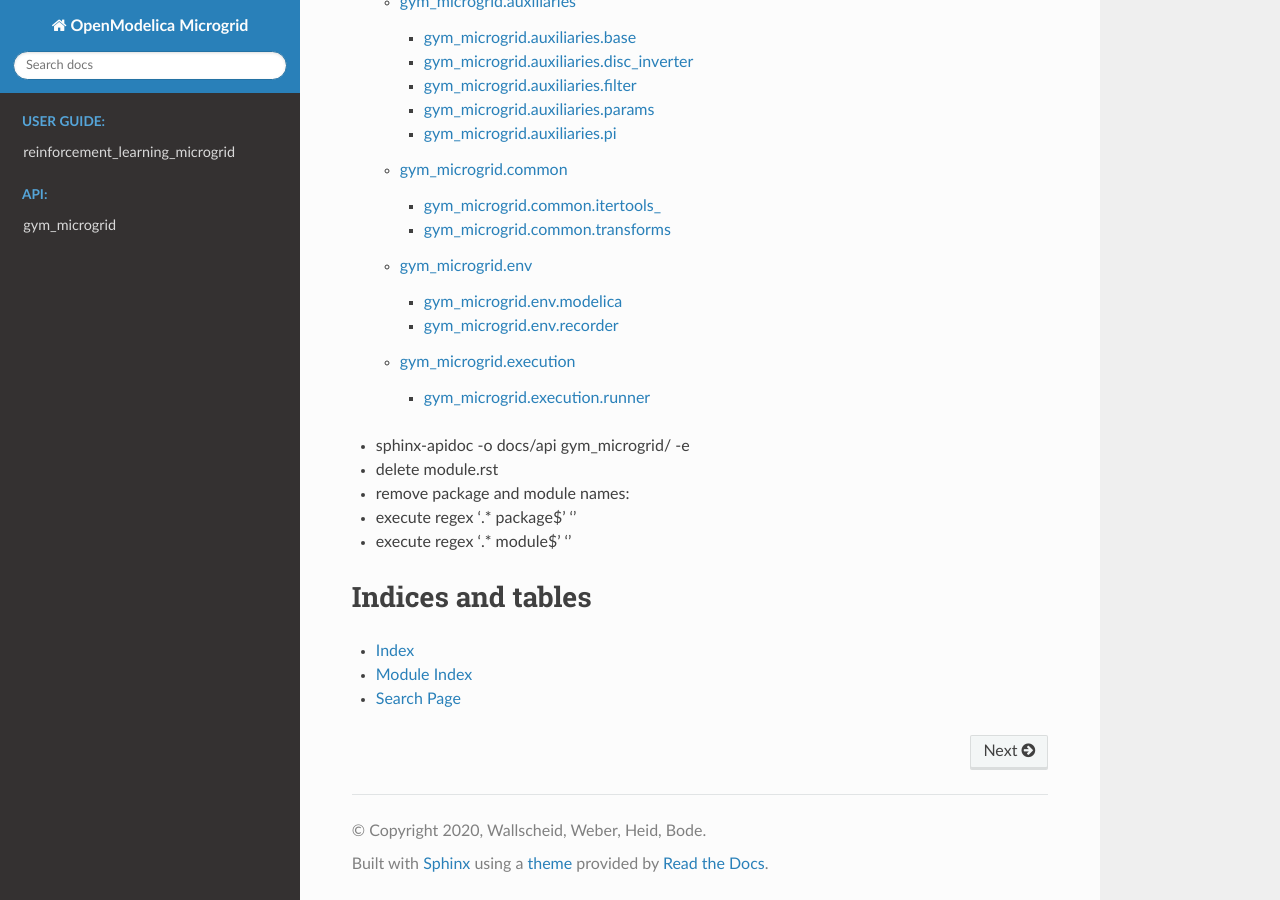
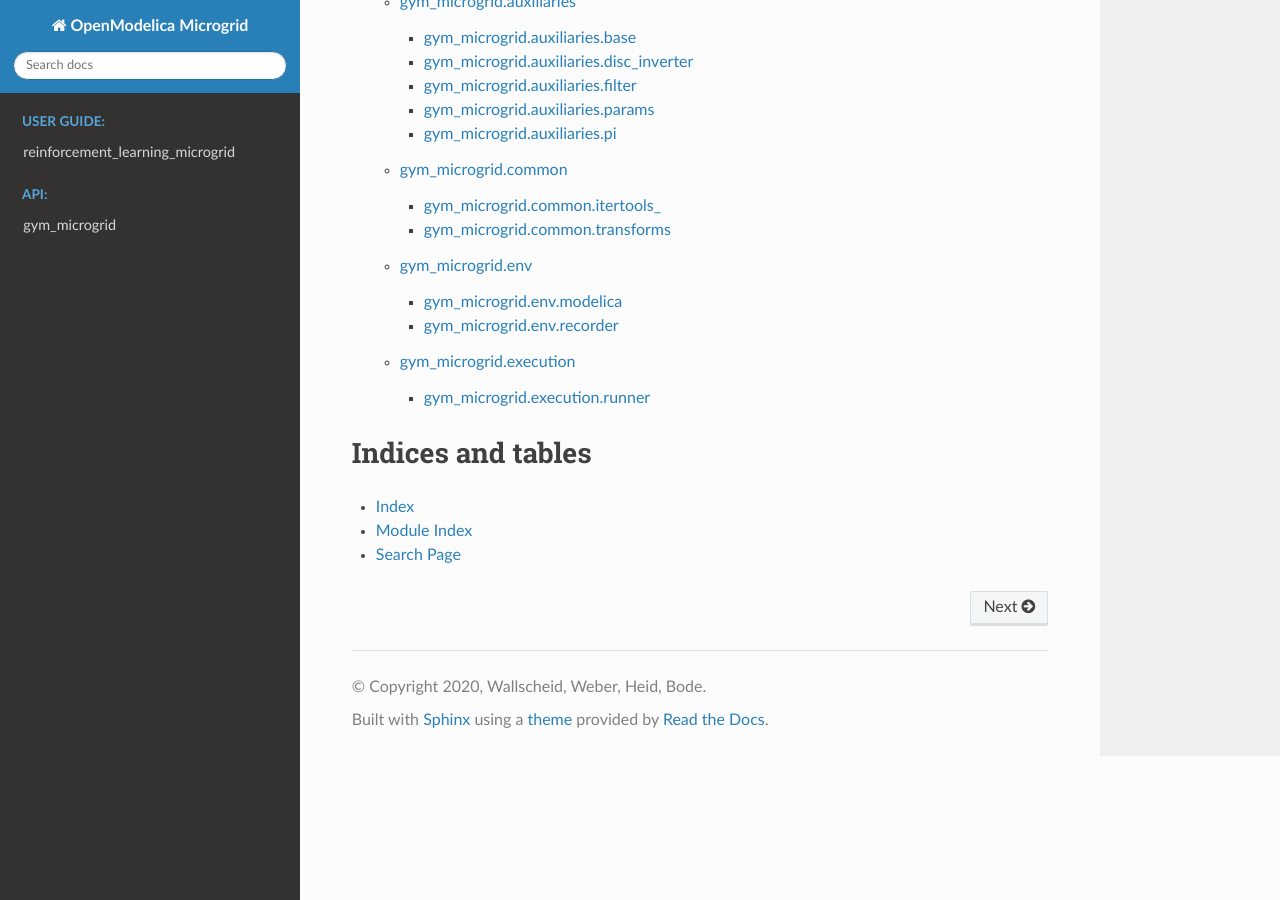
Before and after one commit to upb-lea/openmodelica-microgrid-gym, a Sphinx documentation site: the page built from docs/index.rst, in a window 1280 px wide and 900 px high, scrolled down 1139 px. Built offline with Sphinx 7.4.7 and the Read the Docs theme 2.0.0, drawn with Linux system fonts in a browser that asks for light colours; pages that are not in the unit, such as notebooks, are missing from menus.

Commit message:
#23 corrected comment how to generate apidoc (was not hidden correctly)

```diff
--- a/docs/index.rst
+++ b/docs/index.rst
@@ -56,11 +56,11 @@ For the creation of additional grid contellations, Openmodelica (nightly build r
    api/gym_microgrid
 
 .. GENERATE APIDOC
-- sphinx-apidoc -o docs/api gym_microgrid/ -e
-- delete module.rst
-- remove package and module names:
-- execute regex '.* package$' ''
-- execute regex '.* module$' ''
+.. - sphinx-apidoc -o docs/api gym_microgrid/ -e
+.. - delete module.rst
+.. - remove package and module names:
+..   - execute regex '.* package$' ''
+..   - execute regex '.* module$' ''
 
 
 
```
